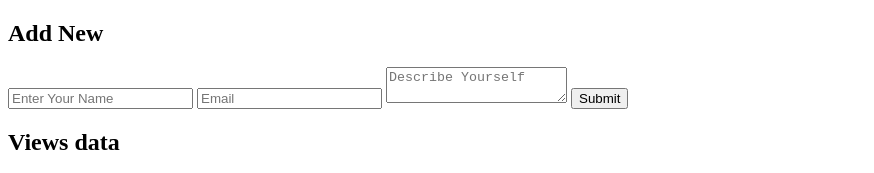
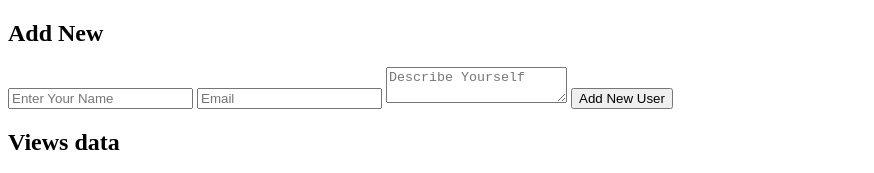
Before and after one commit to Pawan072/PostgreSQL-DB-Testing, a website: page public/index.html in a window 1280 px wide. Shown: the top 173 px of the page, without its empty margins (0-874 px from the left). Drawn offline with Linux system fonts and the light colour scheme.

Commit message:
new changes

```diff
--- a/public/index.html
+++ b/public/index.html
@@ -11,7 +11,7 @@
         <input type="text" name="name" placeholder="Enter Your Name" required/>
         <input type="text" name="email" placeholder="Email" required/>
         <textarea name="message" placeholder="Describe Yourself"></textarea>
-        <button type="submit" >Submit</button>
+        <button type="submit" >Add New User</button>
     </form>
     <h2>Views data</h2>
     <form action="/all-users" method="get">
```
